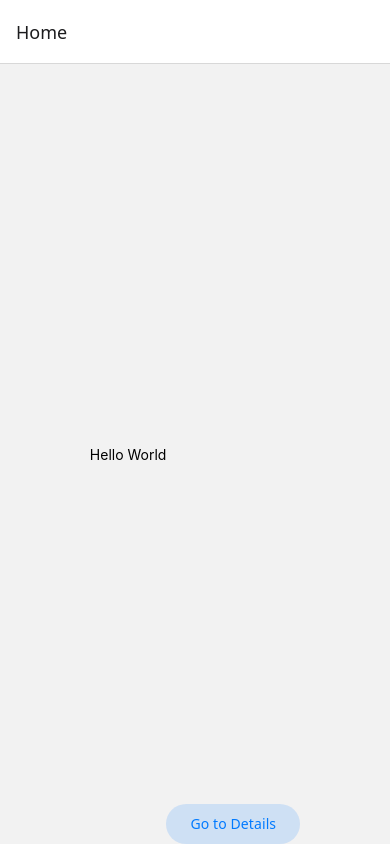
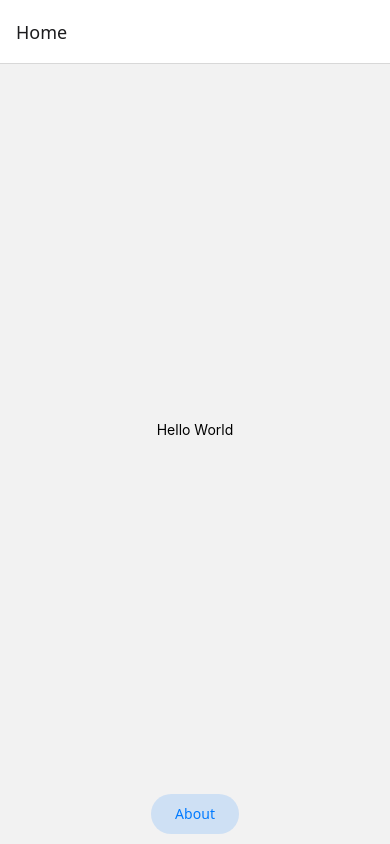
Before and after one commit to thirdfort/thirdfort-reactnative-code-review, a React Native app: screen / in a window 390 px wide. Built offline with nearby package versions, Linux system fonts and the light colour scheme.

Commit message:
refactor: add styling

```diff
--- a/src/screens/about.tsx
+++ b/src/screens/about.tsx
@@ -1,5 +1,5 @@
 import { useNavigation, useRoute } from '@react-navigation/native';
-import { View, Text } from 'react-native';
+import { View, Text, StyleSheet } from 'react-native';
 import { Button } from '@react-navigation/elements';
 
 export type AboutScreenProps = {
@@ -13,9 +13,29 @@ export function AboutScreen() {
   const { depth } = route.params as AboutScreenProps;
 
   return (
-    <View style={{ flex: 1, alignItems: 'center', justifyContent: 'center' }}>
-      <Text>You are currently {depth} screens deep</Text>
-      <Button onPress={() => navigation.popTo('Home')}>Go Home</Button>
-    </View>
+    <>
+      <View style={styles.container}>
+        <Text>ACME Mission Manager</Text>
+        <Text>v0.0.1 (build 13)</Text>
+        <Text>© 2025 ACME Industries LTD</Text>
+      </View>
+      <View style={styles.footer}>
+        <Button onPress={() => navigation.popTo('Home')}>Back</Button>
+      </View>
+    </>
   );
 }
+
+const styles = StyleSheet.create({
+  container: {
+    flex: 1,
+    flexDirection: 'column',
+    alignItems: 'center',
+    gap: '2',
+    justifyContent: 'center',
+  },
+  footer: {
+    alignItems: 'center',
+    paddingBottom: 10,
+  }
+});
--- a/src/screens/home.tsx
+++ b/src/screens/home.tsx
@@ -13,21 +13,27 @@ export function HomeScreen() {
   const { message } = route.params as HomeScreenProps;
 
   return (
-    <View style={styles.container}>
-      <Text>{message}</Text>
-      <Button style={styles.bottom} onPress={() => navigation.push('About')}>Go to Details</Button>
-    </View>
+    <>
+      <View style={styles.container}>
+        <Text>{message}</Text>
+      </View>
+      <View style={styles.footer}>
+          <Button onPress={() => navigation.push('About')}>About</Button>
+      </View>
+    </>
   );
 }
 
 const styles = StyleSheet.create({
   container: {
     flex: 1,
-    flexDirection: 'row',
+    flexDirection: 'column',
     alignItems: 'center',
+    gap: '2',
     justifyContent: 'center',
   },
-  bottom: {
-    alignSelf: 'flex-end',
+  footer: {
+    alignItems: 'center',
+    paddingBottom: 10,
   }
 });
```
